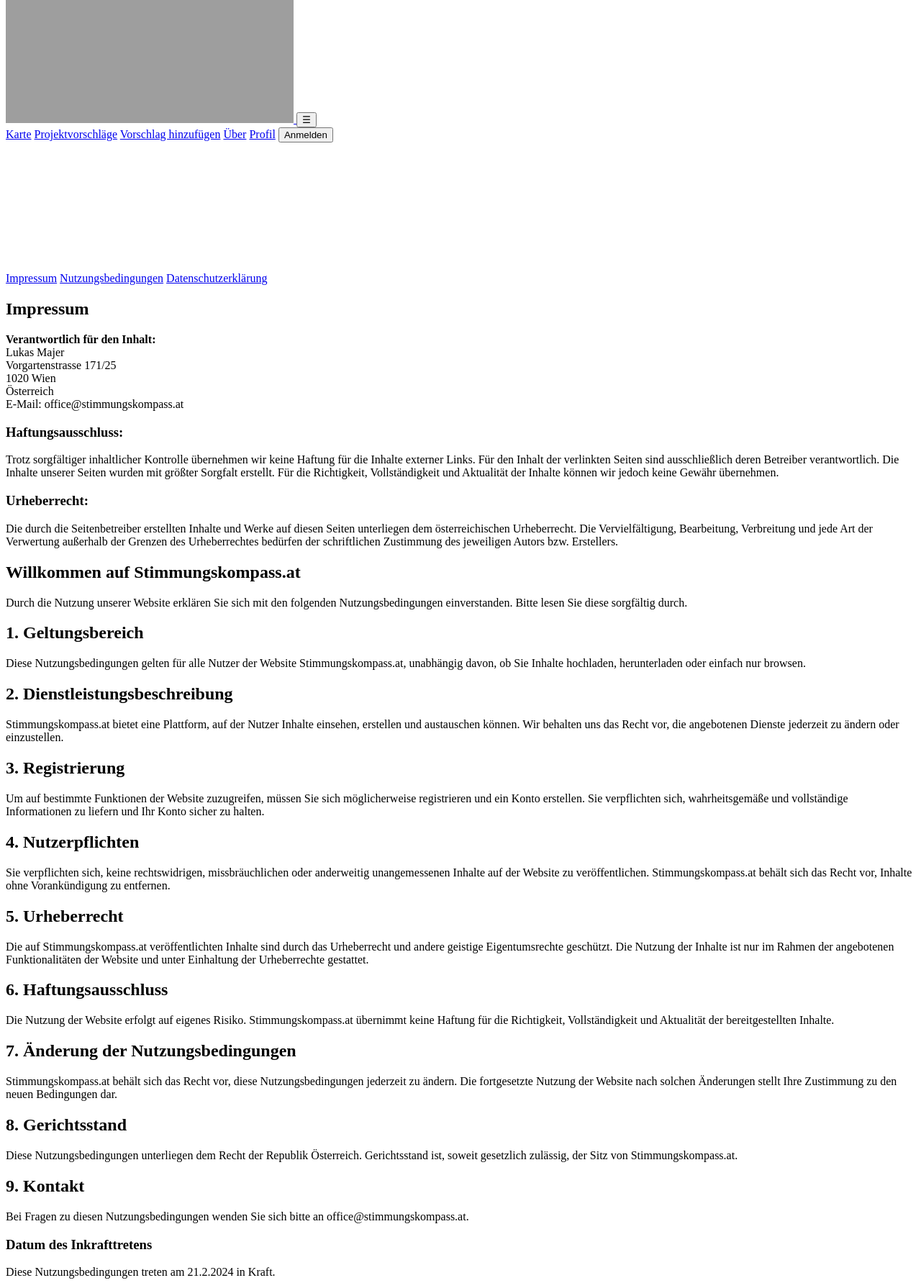
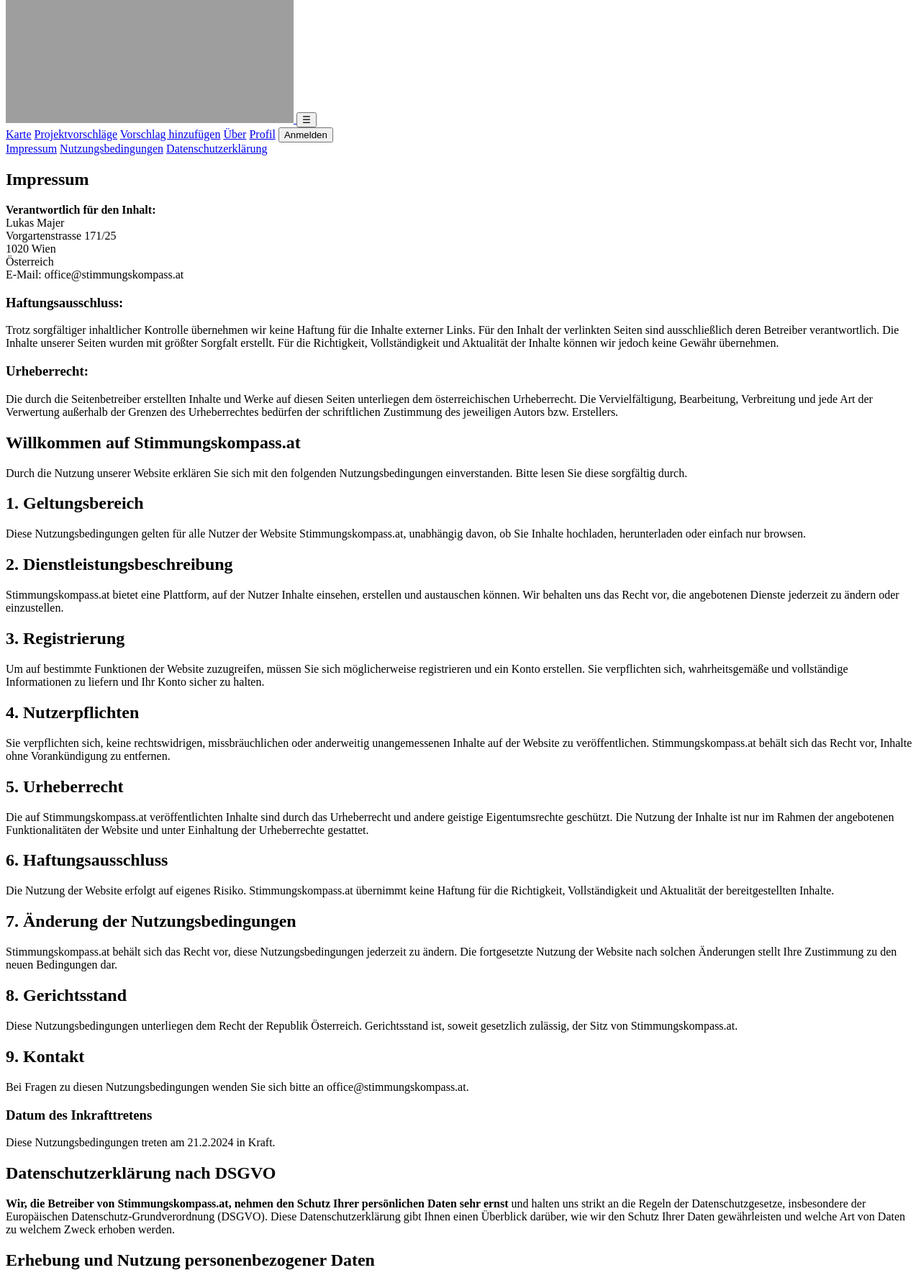
Before and after one commit to codelover1226/PyPort, a Flask app: page /privacy in a window 1280 px wide. Shown: the part 137-1920 px from the top of the page at 72% size. Run offline with Flask 3, Linux system fonts and the light colour scheme; data comes from the database, SQL or seed files in the repository; some libraries are stand-ins or nearby versions; grey boxes are pictures that could not be loaded.

Commit message:
2-26-3-35

```diff
--- a/app.py
+++ b/app.py
@@ -2510,9 +2510,9 @@ def delete_map_object(map_object_id):
 @app.route("/verify_admin_otp", methods=["GET", "POST"])
 @login_required
 def verify_admin_otp():
-    # session["admin_verified"] = True
-    # flash("OTP Verified. Access granted to admin tools.", "success")
-    # return redirect(url_for("admintools"))
+    session["admin_verified"] = True
+    flash("OTP Verified. Access granted to admin tools.", "success")
+    return redirect(url_for("admintools"))
 
     # Ensure the user is an admin
     if current_user.id != 1:
--- a/templates/admintools/index.html
+++ b/templates/admintools/index.html
@@ -7,7 +7,6 @@
 <link rel="stylesheet" href="https://code.jquery.com/ui/1.12.1/themes/base/jquery-ui.css">
 <script src="https://code.jquery.com/jquery-3.6.0.min.js"></script>
 <script src="https://code.jquery.com/ui/1.12.1/jquery-ui.js"></script>
-<link href="https://fonts.googleapis.com/css2?family=Open+Sans&display=swap" rel="stylesheet">
 <link rel="stylesheet" href="{{ url_for('serve_image', filename='admintools.css') }}">
 {% endblock %}
 
--- a/templates/list/index.html
+++ b/templates/list/index.html
@@ -3,8 +3,6 @@
 {% block head_section %}
 <title>Stimmungskompass DEMO</title>
 <title>Stimmungskompass DEMO</title>
-<link href="https://cdn.quilljs.com/1.3.6/quill.snow.css" rel="stylesheet">
-<script src="https://cdn.quilljs.com/1.3.6/quill.js"></script>
 <link rel="stylesheet" href="{{ url_for('serve_image', filename='list.css') }}">
 {% endblock %}
 
--- a/templates/privacy/index.html
+++ b/templates/privacy/index.html
@@ -1,12 +1,8 @@
 {% extends 'base.html' %}
 
 {% block head_section %}
-<meta charset="UTF-8">
-<meta name="viewport" content="width=device-width, initial-scale=1.0">
 <link rel="stylesheet" href="{{ url_for('serve_image', filename='ueber.css') }}">
 <title>Open Data - Stimmungskompass</title>
-<link rel="manifest" href="{{ url_for('serve_image', filename='site.webmanifest') }}">
-<link rel="icon" type="image/x-icon" href="{{ url_for('serve_image', filename='favicon.ico') }}">
 
 {% endblock %}
 
--- a/templates/privacy/privacy.html
+++ b/templates/privacy/privacy.html
@@ -1,4 +1,4 @@
-<div class="form-container" style="margin-top: 180px;">
+<div class="form-container" >
     <div class="content-container">
       <div class="navigation-links">
         <a href="#impressum-section" class="nav-link">Impressum</a>
--- a/templates/project_details/index.html
+++ b/templates/project_details/index.html
@@ -2,7 +2,6 @@
 
 {% block head_section %}
     <title>Project Detail</title>
-    <link href="https://fonts.googleapis.com/css2?family=Open+Sans&display=swap" rel="stylesheet">
     <link rel="stylesheet" href="{{ url_for('serve_image', filename='project_details.css') }}">
 {% endblock %}
 
```
